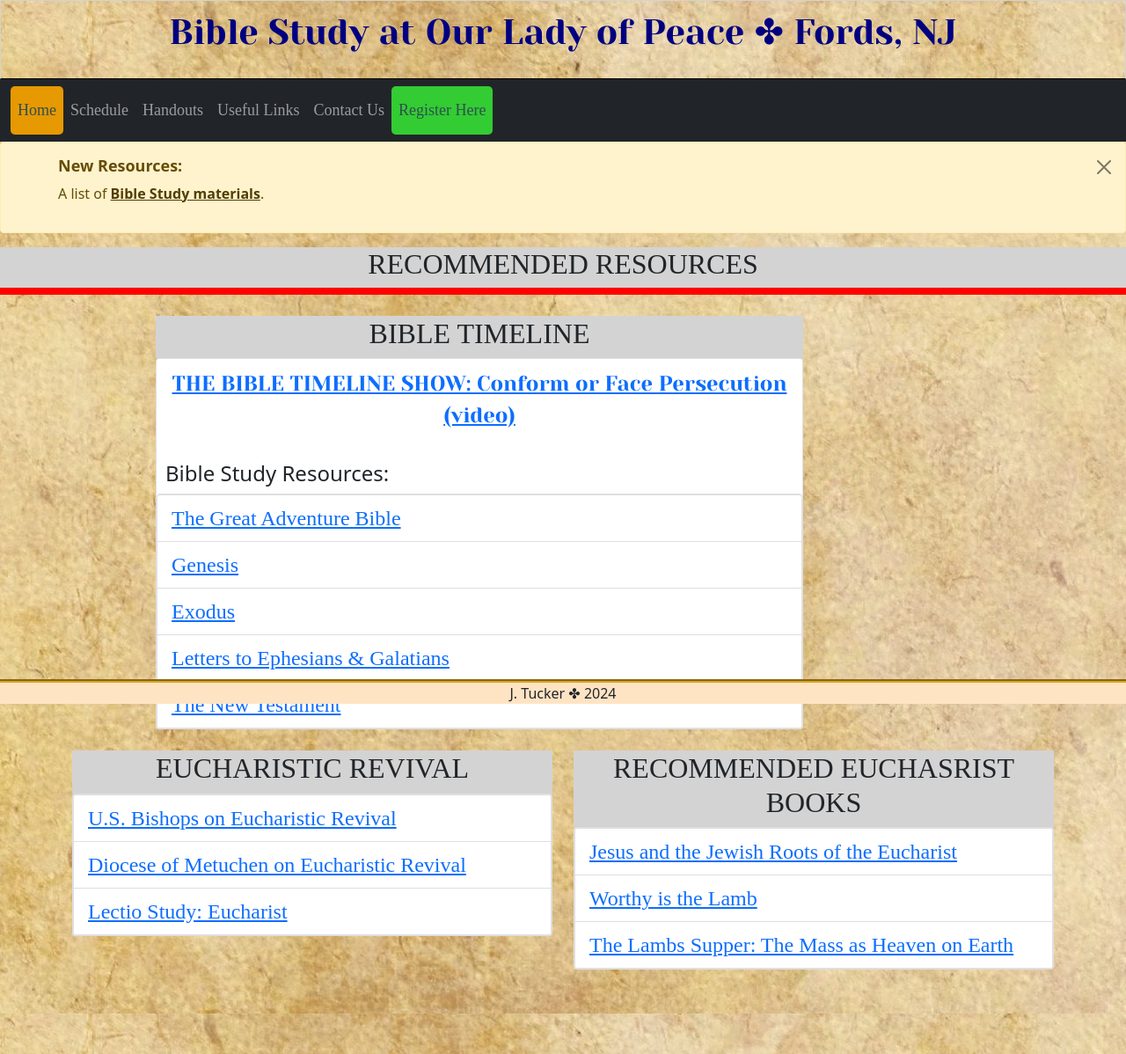
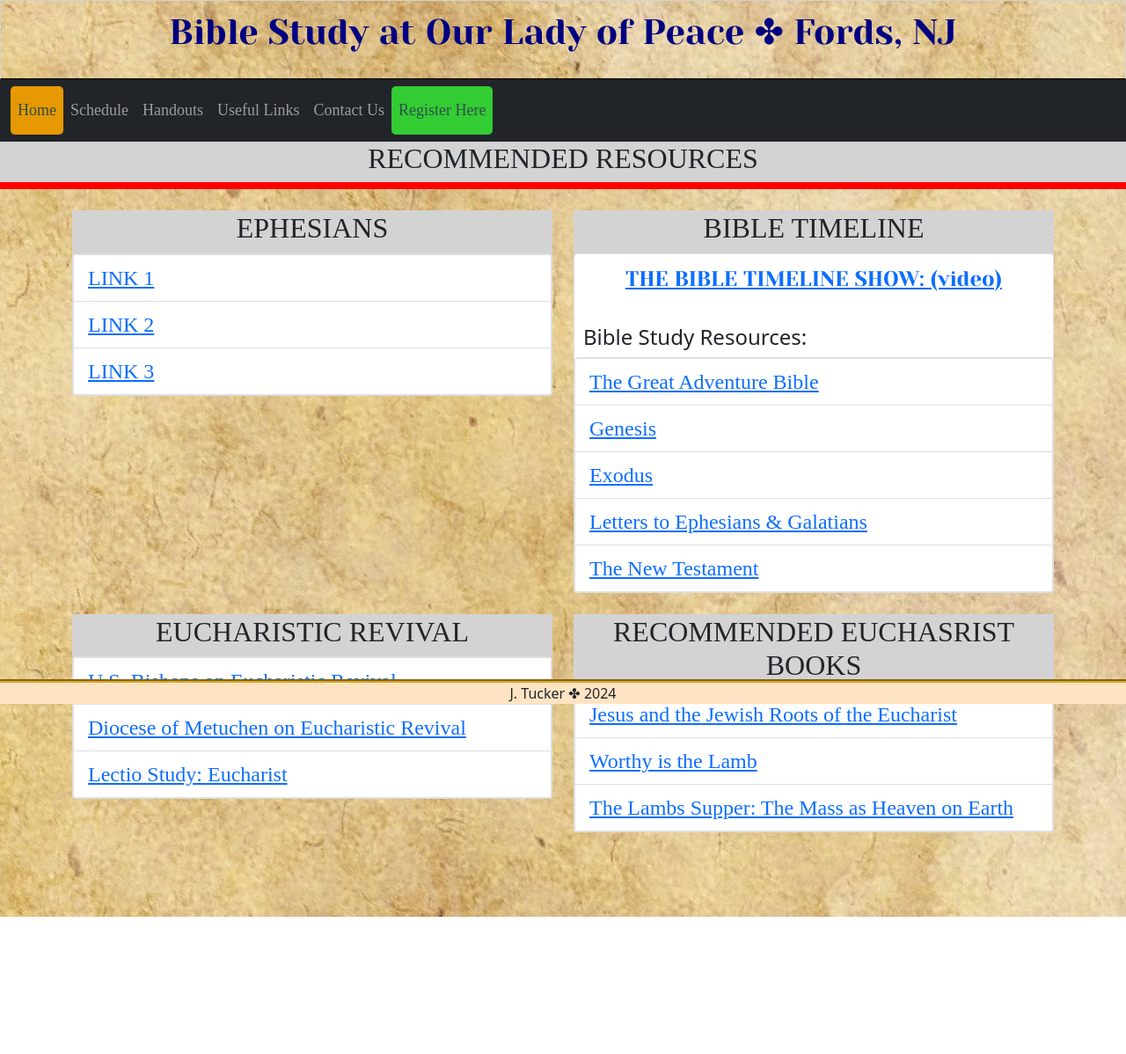
Before and after one commit to jgtucker001/biblestudy, a PHP site: page /links.php in a window 1280 px wide. Shown: the whole page at 88% size. After the commit the page ends 1042 px from the top, so only its background shows below. Run offline with PHP 8.4, Linux system fonts and the light colour scheme; some libraries are stand-ins or nearby versions.

Commit message:
Site updated for Ephesians

```diff
--- a/links.php
+++ b/links.php
@@ -7,11 +7,20 @@
             <div class="heading3"><h2>RECOMMENDED RESOURCES</h2></div> <br>
       <div class="container">
     <div class="row">
-        <div class="col-1"></div>
-        <div class="col-8">
+        <div class="col-6">
+           <div class="hdg"><h2>EPHESIANS</h2></div>
+           <div class="card" style="width:auto;">
+            <ul class="list-group" style="font-size:1.5em">
+               <li class="list-group-item"><a href="#" target="_blank">LINK 1</a></li>
+               <li class="list-group-item"><a href="#" target="_blank">LINK 2</a></li>
+               <li class="list-group-item"><a href="#" target="_blank">LINK 3</a></li>
+            </ul>
+           </div>
+        </div>
+        <div class="col-6">
         <div class="hdg"><h2>BIBLE TIMELINE</h2></div>
             <div class="card" style="width:auto;">
-            <span style="font-size:1.5em;text-align:center;padding:10px;" class="yeseva"><a href="https://youtu.be/zxwWyUcwtd4?si=fBcQKg5taLxIKx-C" target="_blank">THE BIBLE TIMELINE SHOW: Conform or Face Persecution (video)</a></span><br />
+            <span style="font-size:1.5em;text-align:center;padding:10px;" class="yeseva"><a href="https://youtu.be/zxwWyUcwtd4?si=fBcQKg5taLxIKx-C" target="_blank">THE BIBLE TIMELINE SHOW: (video)</a></span><br />
             <h4 class="pad">Bible Study Resources:</h4>
             <ul class="list-group" style="font-size:1.5em">
                 <li class="list-group-item"><a href="https://ignatius.com/holy-bible-the-great-adventure-catholic-bible-hbp/"  target="_blank">The Great Adventure Bible</a></li>
--- a/schedule.php
+++ b/schedule.php
@@ -7,7 +7,7 @@
             <div class="heading1"><h2>SCHEDULE</h2></div>
     <div class="row">
         <div class="col-9">
-        <iframe src="uploads/schedule.pdf" style="margin-left:10%" width="90%" height="400%" frameborder="0"></iframe>
+        <iframe src="uploads/schedule.pdf" style="margin-left:15%" width="99%" height="500%" frameborder="0"></iframe>
         </div>
         <div class="col-3">
 
```
Also changed, not shown: handouts.php (+12 -12 lines), index.php (+7 -7 lines), images/BibleTimeline/Unlocking-the-Mystery-of-the-Bible-Banner-Ascension.jpg (renamed from images/Unlocking-the-Mystery-of-the-Bible-Banner-Ascension.jpg), images/BibleTimeline/Unlocking-the-Mystery-of-the-Bible-Banner-Ascension.webp (renamed from images/Unlocking-the-Mystery-of-the-Bible-Banner-Ascension.webp), images/BibleTimeline/bibletimeline.jpg (renamed from images/bibletimeline.jpg), images/Ephesians_workbook.jpg (added), images/Ephesians_workbook.webp (added), images/webicon.jpg (added), images/websiteicons.jpg (added), messages/_message.php (renamed from messages/message.php), 7 other files.
